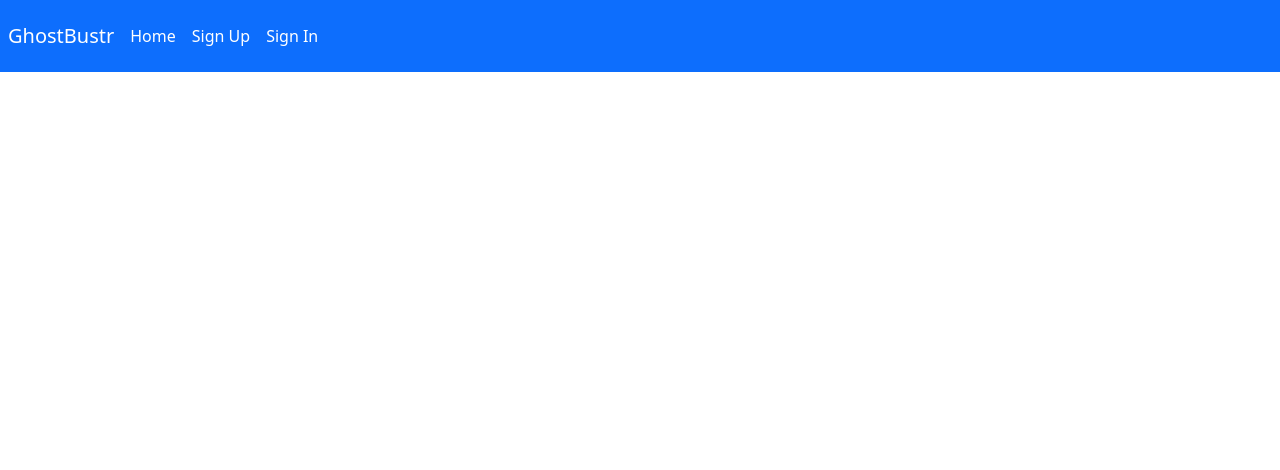
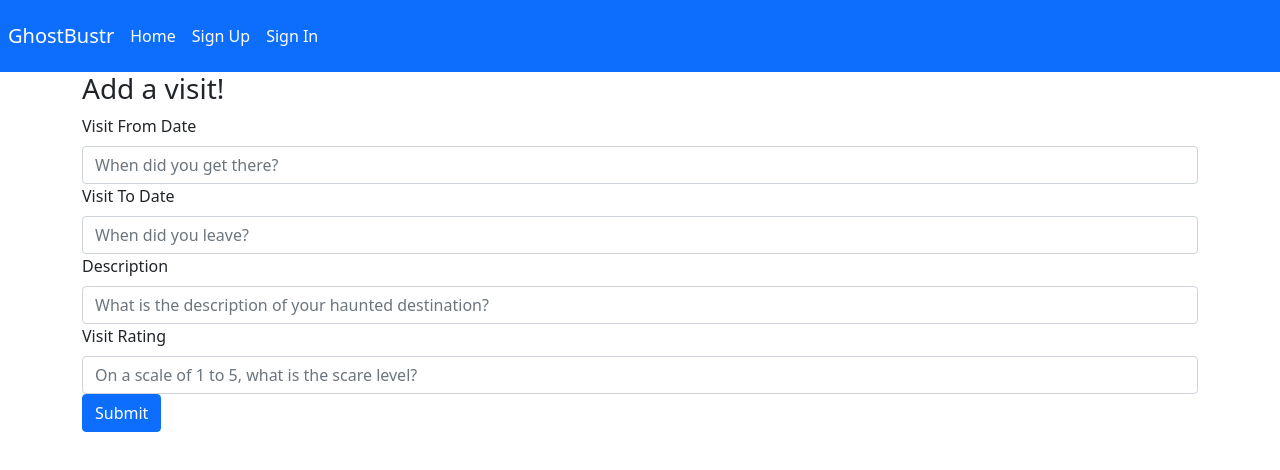
Before and after one commit to ivycle94/GhostBustr-client, a React (Create React App) app: page /visit/1 in a window 1280 px wide. Shown: the top 470 px of the page. Built offline with nearby package versions, Linux system fonts and the light colour scheme.

Commit message:
create visit rendering data & routes

```diff
--- a/src/App.js
+++ b/src/App.js
@@ -16,6 +16,7 @@ import SignOut from './components/auth/SignOut'
 import ChangePassword from './components/auth/ChangePassword'
 import ShowPlace from './components/places/ShowPlace'
 import CreatePlace from './components/places/CreatePlace'
+import CreateVisit from './components/visited/CreateVisit'
 
 const App = () => {
 
@@ -85,7 +86,11 @@ const App = () => {
 				/>
 				<Route
 					path='/spookyplaces/:id'
-					element={<ShowPlace msgAlert={msgAlert} />}
+					element={<ShowPlace msgAlert={msgAlert} user={user} />}
+				/>
+				<Route
+					path='/visit/:id'
+					element={<CreateVisit msgAlert={msgAlert} user={user} />}
 				/>
 			</Routes>
 			{msgAlerts.map((msgAlert) => (
--- a/src/api/visit.js
+++ b/src/api/visit.js
@@ -12,12 +12,12 @@ export const getOneVisit = (visitId) => {
 }
 
 // POST -> create function
-export const createVisit = (user, newVisit) => {
+export const createVisit = (user, newVisit, placeId) => {
     // const [createdId, setCreatedId] = useState(null)
     console.log('user', user)
     console.log('this is newVisit', newVisit)
     return axios({
-        url: `${apiUrl}/visit/${newVisitId}`,
+        url: `${apiUrl}/visit/${placeId}`,
         method: 'POST',
         headers: {
             Authorization: `Token token=${user.token}`
--- a/src/components/places/ShowPlace.js
+++ b/src/components/places/ShowPlace.js
@@ -1,4 +1,5 @@
 import React, { useState, useEffect } from 'react'
+import { Link } from 'react-router-dom'
 import { getOnePlace, updatePlace } from '../../api/place'
 import { createVisit } from '../../api/visit'
 import { useParams, useNavigate } from 'react-router-dom'
@@ -158,7 +159,9 @@ const ShowPlace = (props) => {
                             />
                         </Form> */}
 
-                        <Button onClick={() => createVisit()}>Visited!</Button>
+                        <Link to={`/visit/${id}`}>
+                            <Button>Visited!</Button>
+                        </Link>
                     </Card.Footer>
                 </Card>
             </Container>
--- a/src/components/visited/CreateVisit.js
+++ b/src/components/visited/CreateVisit.js
@@ -1,7 +1,7 @@
 import React, { useState } from 'react'
 import { createVisit } from '../../api/visit'
 import { createVisitSuccess, createVisitFailure } from '../shared/AutoDismissAlert/messages'
-import { useNavigate } from 'react-router-dom'
+import { useNavigate, useParams } from 'react-router-dom'
 import VisitForm from '../shared/VisitForm'
 
 ////////////////////////////////////////////////////////////////
@@ -10,6 +10,7 @@ import VisitForm from '../shared/VisitForm'
 // props necessary are user and msgAlert
 ////////////////////////////////////////////////////////////////
 const CreateVisit = (props) => {
+    const { id } = useParams();
     const { user, msgAlert } = props
     console.log('user in create', user)
     const navigate = useNavigate()
@@ -53,9 +54,9 @@ const CreateVisit = (props) => {
         // e === event
         e.preventDefault()
 
-        createVisit(user, visit)
+        createVisit(user, visit, id)
             // if create is successful, we should navigate to the show page
-            .then(res => { navigate(`/visit/${res.data.visit._id}`) })
+            .then(res => { navigate("/myvisits") })
             // then we send a success message
             .then(() =>
                 msgAlert({
```
